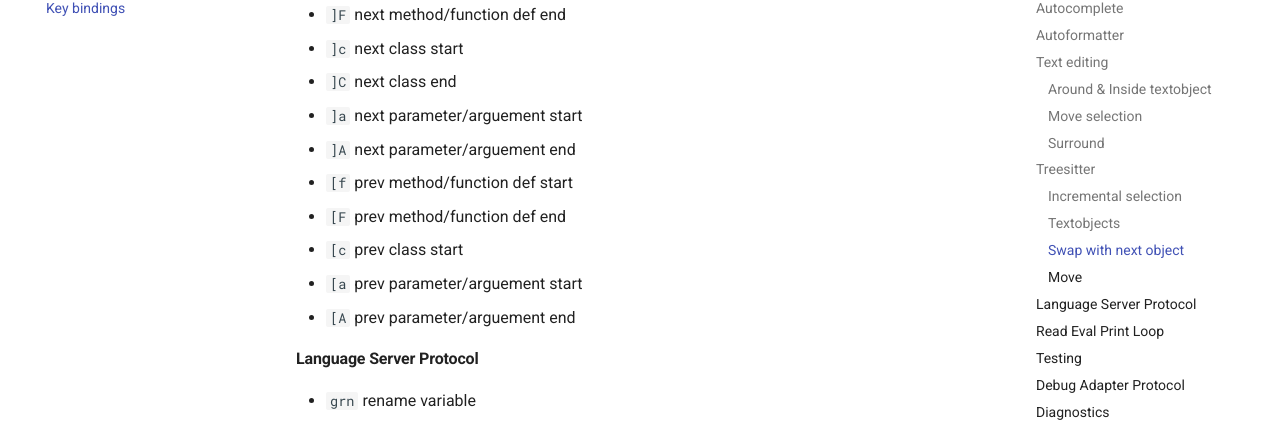
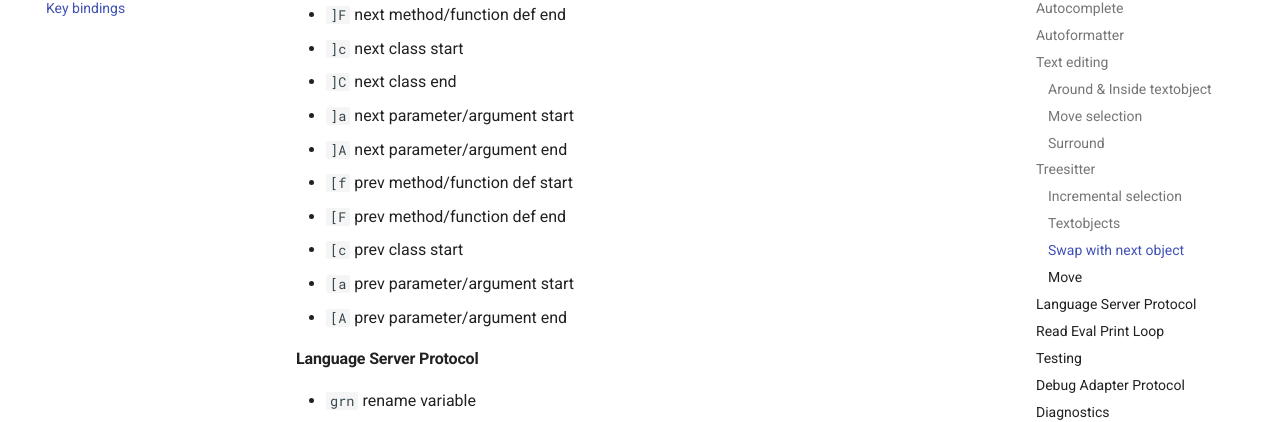
Before and after one commit to HieuDao-code/dotfiles, an MkDocs documentation site: the page built from docs/key_binding.md, in a window 1280 px wide and 900 px high, scrolled down 2094 px. Shown: the part 154-576 px from the top of the window. Built offline with MkDocs 1.6.1 and Material for MkDocs 9.7.7, drawn with Linux system fonts in a browser that asks for light colours; comment, search, counter and statistics services are not loaded.

Commit message:
Update key_binding.md

```diff
--- a/docs/key_binding.md
+++ b/docs/key_binding.md
@@ -83,15 +83,15 @@ Move selection in visual mode or current line
 - `]F` next method/function def end
 - `]c` next class start
 - `]C` next class end
-- `]a` next parameter/arguement start
-- `]A` next parameter/arguement end
+- `]a` next parameter/argument start
+- `]A` next parameter/argument end
 
 - `[f` prev method/function def start
 - `[F` prev method/function def end
 - `[c` prev class start
 
-- `[a` prev parameter/arguement start
-- `[A` prev parameter/arguement end
+- `[a` prev parameter/argument start
+- `[A` prev parameter/argument end
 
 #### Language Server Protocol
 
```
